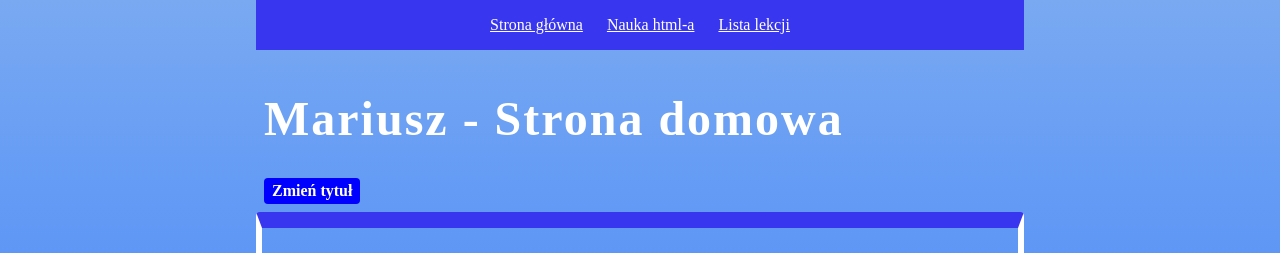
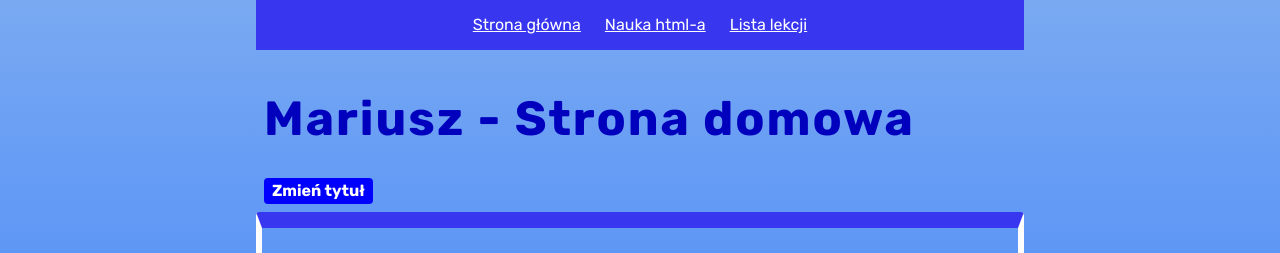
Before and after one commit to mariuszwuteefowicz/homepage2, a website built with Parcel: page src/index.html in a window 1280 px wide. Shown: the top 253 px of the page. Built offline with nearby package versions, Linux system fonts and the light colour scheme; files whose address does not match are found by name.

Commit message:
add font

```diff
--- a/src/styles/main.scss
+++ b/src/styles/main.scss
@@ -1,5 +1,6 @@
 @import "components/section.scss";
 @import "../../node_modules/normalize.css/normalize.css";
+@import url('https://fonts.googleapis.com/css2?family=Rubik:ital,wght@0,300..900;1,300..900&display=swap');
 
 $textColor: rgb(20, 20, 20);
 $desktop: 1280px;
@@ -32,7 +33,8 @@ html {
             hsl(218deg 93% 63%) 36%,
             hsl(219deg 95% 61%) 47%,
             hsl(221deg 95% 59%) 57%,
-        hsl(223deg 95% 57%) 68%,)
+            hsl(223deg 95% 57%) 68%,);
+            font-family: "Rubik", sans-serif;
         }
 
 .footer {
@@ -138,8 +140,7 @@ html {
         font-weight: 700;
         letter-spacing: 2px;
         @media screen and (min-width: $tablet) {
-        font-size: 2rem;
-        color: white;}
+        font-size: 2rem;}
         @media screen and (min-width: $desktop) {
             font-size: 3rem;}
 }
```
Lines whose indentation alone changed are shown as unchanged.
